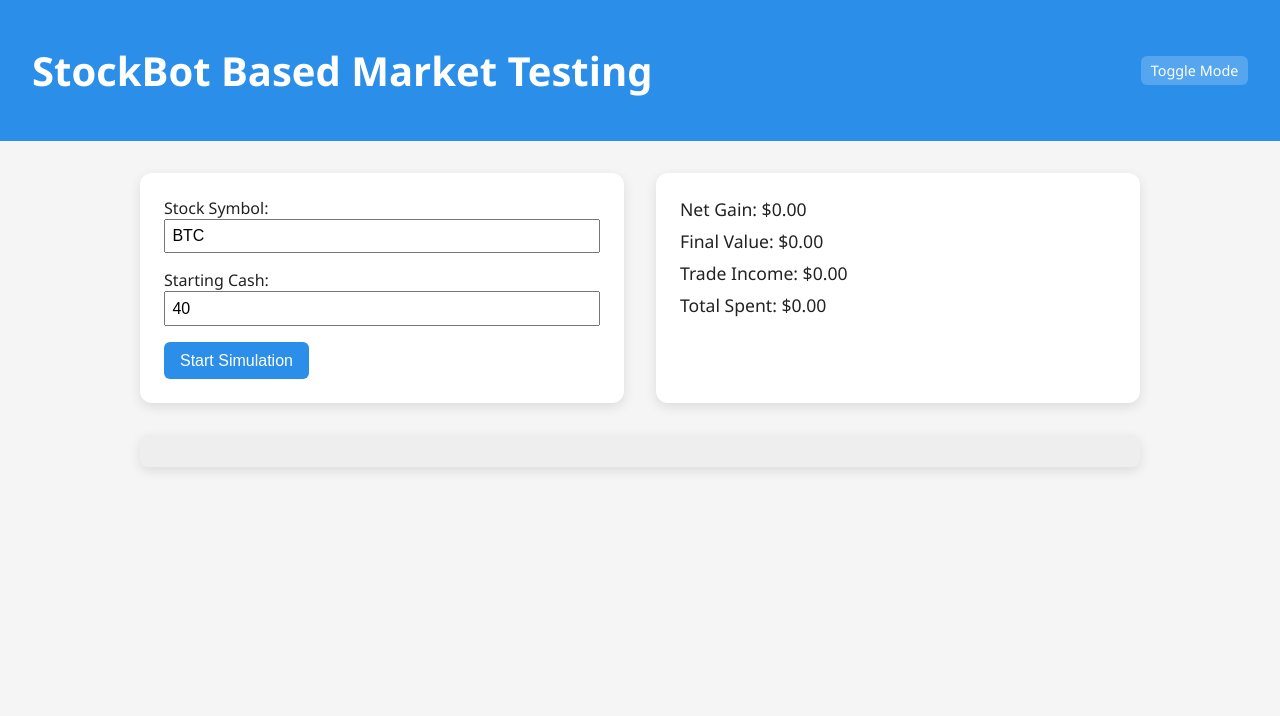
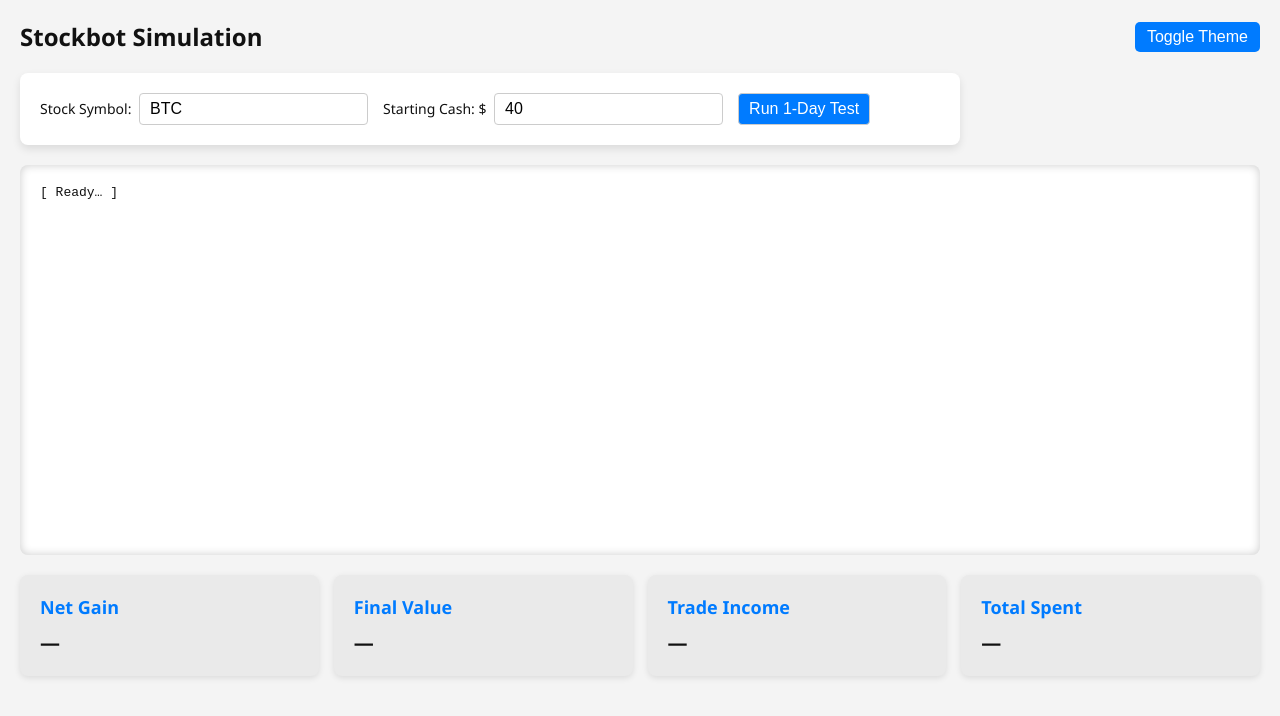
Before and after one commit to maxhax123/stockbottest, a plain HTML site: page index.html in a window 1280 px wide. Drawn offline with Linux system fonts and the light colour scheme.

Commit message:
Update index.html

```diff
--- a/index.html
+++ b/index.html
@@ -2,245 +2,224 @@
 <html lang="en">
 <head>
   <meta charset="UTF-8" />
-  <title>stockbot test</title>
+  <title>Stockbot Simulation</title>
   <style>
     :root {
-      --bg-light: #f5f5f5;
-      --bg-dark: #111;
-      --text-light: #222;
-      --text-dark: #eee;
-      --accent: #2b8fe9;
+      --bg: #f4f4f4;
+      --fg: #111;
+      --panel: #fff;
+      --card: #eaeaea;
+      --accent-strong: #007bff;
+      --font-size: 14px;
     }
-
-    html {
-      font-size: 16px;
+    [data-theme="dark"] {
+      --bg: #121212;
+      --fg: #eee;
+      --panel: #1e1e1e;
+      --card: #2a2a2a;
+      --accent-strong: #1faaff;
+      --font-size: 16px;
     }
-
     body {
+      background: var(--bg);
+      color: var(--fg);
+      font-family: 'Segoe UI', sans-serif;
       margin: 0;
-      font-family: "Segoe UI", sans-serif;
-      background-color: var(--bg-light);
-      color: var(--text-light);
-      transition: all 0.3s;
+      padding: 20px;
+      font-size: var(--font-size);
     }
-
-    body.dark {
-      background-color: var(--bg-dark);
-      color: var(--text-dark);
-    }
-
-    header {
-      background-color: var(--accent);
-      color: white;
-      padding: 1rem 2rem;
+    h1 {
+      margin: 0 0 20px;
       display: flex;
       justify-content: space-between;
       align-items: center;
-      font-size: 1.25rem;
+      font-size: 24px;
     }
-
-    .container {
-      padding: 2rem;
-      max-width: 1000px;
-      margin: auto;
-    }
-
-    .dashboard {
-      display: grid;
-      grid-template-columns: 1fr 1fr;
-      gap: 2rem;
-      margin-bottom: 2rem;
-    }
-
-    .card {
-      background: white;
-      border-radius: 12px;
-      box-shadow: 0 4px 12px rgba(0,0,0,0.1);
-      padding: 1.5rem;
-      font-size: 1rem;
-      transition: all 0.3s;
-    }
-
-    body.dark .card {
-      background: #1e1e1e;
-    }
-
-    input, button {
-      font-size: 1rem;
-    }
-
-    input {
-      padding: 0.4rem;
-      margin-bottom: 1rem;
-      width: 100%;
-      box-sizing: border-box;
-    }
-
-    button {
-      padding: 0.6rem 1rem;
-      background: var(--accent);
+    #theme-toggle {
+      padding: 6px 12px;
+      background: var(--accent-strong);
       color: white;
       border: none;
-      border-radius: 6px;
+      border-radius: 5px;
       cursor: pointer;
     }
-
-    #log {
-      background: #eee;
-      color: #222;
-      padding: 1rem;
+    #controls {
+      background: var(--panel);
+      padding: 20px;
       border-radius: 8px;
-      max-height: 300px;
-      overflow-y: auto;
+      margin-bottom: 20px;
+      display: flex;
+      gap: 15px;
+      flex-wrap: wrap;
+      box-shadow: 0 4px 8px rgba(0, 0, 0, 0.1);
+      width: 100%;
+      max-width: 900px;
+    }
+    label { margin-right: 4px; }
+    input, button {
+      padding: 6px 10px;
+      font-size: 16px;
+      border: 1px solid #ccc;
+      border-radius: 4px;
+      background: white;
+    }
+    button { background: var(--accent-strong); color: white; cursor: pointer; }
+    #console {
+      background: var(--panel);
+      padding: 20px;
+      height: 350px;
+      overflow-y: scroll;
+      font-family: monospace;
+      font-size: 13px;
       white-space: pre-wrap;
-      font-family: monospace;
-      font-size: 0.9rem;
+      border-radius: 8px;
+      box-shadow: inset 0 0 10px #0003;
+      margin-bottom: 20px;
     }
-
-    body.dark #log {
-      background: #222;
-      color: #ddd;
+    #stats {
+      display: flex;
+      gap: 15px;
+      flex-wrap: wrap;
+      justify-content: space-between;
     }
-
-    .stat {
-      font-size: 1.1rem;
-      margin-bottom: 0.5rem;
+    .card {
+      background: var(--card);
+      padding: 20px;
+      border-radius: 8px;
+      flex: 1 1 220px;
+      box-shadow: 0 2px 6px rgba(0,0,0,0.1);
     }
-
-    .toggle-mode {
-      cursor: pointer;
-      padding: 0.3rem 0.6rem;
-      border-radius: 6px;
-      background: rgba(255,255,255,0.2);
-      font-size: 0.9rem;
+    .card h3 {
+      margin: 0 0 10px;
+      font-size: 18px;
+      color: var(--accent-strong);
+    }
+    .card p {
+      margin: 0;
+      font-size: 20px;
+      font-weight: bold;
     }
   </style>
 </head>
 <body>
-  <header>
-    <h1>StockBot Based Market Testing</h1>
-    <div class="toggle-mode" onclick="toggleMode()">Toggle Mode</div>
-  </header>
+  <h1>
+    Stockbot Simulation
+    <button id="theme-toggle">Toggle Theme</button>
+  </h1>
 
-  <div class="container">
-    <div class="dashboard">
-      <div class="card">
-        <label>Stock Symbol:</label>
-        <input type="text" id="stock-symbol" value="BTC">
-        <label>Starting Cash:</label>
-        <input type="number" id="starting-cash" value="40" min="1">
-        <button onclick="fetchData()">Start Simulation</button>
+  <div id="controls">
+    <div>
+      <label for="symbol">Stock Symbol:</label>
+      <input type="text" id="symbol" value="BTC">
     </div>
 
-      <div class="card">
-        <div class="stat" id="net-gain">Net Gain: $0.00</div>
-        <div class="stat" id="final-value">Final Value: $0.00</div>
-        <div class="stat" id="trade-income">Trade Income: $0.00</div>
-        <div class="stat" id="total-spent">Total Spent: $0.00</div>
-      </div>
+    <div>
+      <label for="cash">Starting Cash: $</label>
+      <input type="number" id="cash" value="40" min="1">
     </div>
 
-    <div id="log" class="card" style="grid-column: span 2;"></div>
+    <button onclick="start()">Run 1-Day Test</button>
+  </div>
+
+  <div id="console">[ Ready… ]</div>
+
+  <div id="stats">
+    <div class="card"><h3>Net Gain</h3><p id="stat-net">—</p></div>
+    <div class="card"><h3>Final Value</h3><p id="stat-value">—</p></div>
+    <div class="card"><h3>Trade Income</h3><p id="stat-income">—</p></div>
+    <div class="card"><h3>Total Spent</h3><p id="stat-spent">—</p></div>
   </div>
 
   <script>
-    const logEl = document.getElementById("log");
+    const consoleDiv = document.getElementById("console");
+    const log = msg => {
+      consoleDiv.textContent += msg + "\n";
+      consoleDiv.scrollTop = consoleDiv.scrollHeight;
+    };
 
-    function log(msg) {
-      logEl.textContent += msg + "\n";
-      logEl.scrollTop = logEl.scrollHeight;
-    }
+    const stats = {
+      net: document.getElementById("stat-net"),
+      value: document.getElementById("stat-value"),
+      income: document.getElementById("stat-income"),
+      spent: document.getElementById("stat-spent"),
+    };
 
-    function updateStats(net, final, income, spent) {
-      document.getElementById("net-gain").textContent = `Net Gain: $${net.toFixed(2)}`;
-      document.getElementById("final-value").textContent = `Final Value: $${final.toFixed(2)}`;
-      document.getElementById("trade-income").textContent = `Trade Income: $${income.toFixed(2)}`;
-      document.getElementById("total-spent").textContent = `Total Spent: $${spent.toFixed(2)}`;
-    }
-
-    async function fetchData() {
-      const symbol = document.getElementById("stock-symbol").value.toUpperCase();
-      const startingCash = parseFloat(document.getElementById("starting-cash").value);
-      log(`Fetching 1-day history for ${symbol}...`);
+    async function start() {
+      consoleDiv.textContent = "[ Fetching 1-day history… ]";
+      const symbol = document.getElementById("symbol").value.toUpperCase();
+      const startingCash = parseFloat(document.getElementById("cash").value);
       const url = `https://corsproxy.io/?https://query1.finance.yahoo.com/v8/finance/chart/${symbol}?range=1d&interval=1m`;
 
       try {
         const res = await fetch(url);
         const data = await res.json();
+        const ts = data.chart.result[0].timestamp;
+        const cl = data.chart.result[0].indicators.quote[0].close;
+        const entries = ts.map((t,i) => ({
+          time: new Date(t*1000).toLocaleTimeString([], {hour:'2-digit', minute:'2-digit'}),
+          price: cl[i]
+        })).filter(e=>e.price);
 
-        const timestamps = data.chart.result[0].timestamp;
-        const prices = data.chart.result[0].indicators.quote[0].close;
-
-        const entries = timestamps.map((t, i) => ({
-          timestamp: new Date(t * 1000).toLocaleTimeString([], { hour: '2-digit', minute: '2-digit' }),
-          price: prices[i]
-        })).filter(e => e.price);
-
-        simulateTrading(entries, startingCash);
-      } catch (err) {
-        log("Error fetching data: " + err);
+        simulate(entries, startingCash);
+      } catch (e) {
+        log("Error fetching data: " + e.message);
       }
     }
 
-    function simulateTrading(data, startingCash) {
-      let cash = startingCash, shares = 0, buyPrice = 0, income = 0, spent = 0;
-      const lookback = 3;
+function simulate(data, startCash) {
+  let cash = startCash, shares = 0, boughtAt = 0, income = 0, spent = 0;
+  const initialPrice = data[0].price;
 
-      for (let i = lookback; i < data.length; i++) {
-        const current = data[i], prev = data[i - 1];
-        const trend = data.slice(i - lookback, i).map(p => p.price);
-        const rising = trend.every((val, idx, arr) => idx === 0 || val > arr[idx - 1]);
+  for (let i = 1; i < data.length; i++) {
+    const cur = data[i], prev = data[i - 1];
 
-        if (rising && cash > 0) {
-          buyPrice = current.price;
-          shares = cash / current.price;
+    // BUY: Price is below initial and no shares held
+    if (shares === 0 && cash > 0 && cur.price < initialPrice) {
+      shares = cash / cur.price;
+      boughtAt = cur.price;
       spent += cash;
-          log(`[${current.timestamp}] BUY at $${buyPrice.toFixed(2)} | Shares: ${shares.toFixed(4)} | Spent: $${cash.toFixed(2)}`);
+      log(`[${cur.time}] BUY @ $${cur.price.toFixed(2)} | Shares: ${shares.toFixed(4)}`);
       cash = 0;
     }
 
-        if (shares > 0 && current.price < prev.price) {
-          const sellPrice = current.price;
-          cash = shares * sellPrice;
-          const profit = (sellPrice - buyPrice) * shares;
+    // SELL: Price above initial and just started to drop
+    else if (shares > 0 && cur.price > initialPrice && cur.price < prev.price) {
+      cash = shares * cur.price;
+      const profit = (cur.price - boughtAt) * shares;
       income += profit;
-          log(`[${current.timestamp}] SELL at $${sellPrice.toFixed(2)} | Profit: $${profit.toFixed(2)} | Total Income: $${income.toFixed(2)}`);
+      log(`[${cur.time}] SELL @ $${cur.price.toFixed(2)} | Profit: $${profit.toFixed(2)}`);
       shares = 0;
-        } else {
-          log(`[${current.timestamp}] HOLD at $${current.price.toFixed(2)}`);
+    }
+
+    // HOLD: Still holding and conditions not met to sell
+    else if (shares > 0) {
+      log(`[${cur.time}] HOLD @ $${cur.price.toFixed(2)}`);
     }
   }
 
-      const finalPrice = data[data.length - 1].price;
-      const finalValue = cash + shares * finalPrice;
-      const net = finalValue - startingCash;
+  const lastPrice = data[data.length - 1].price;
+  const finalVal = cash + shares * lastPrice;
+  const net = finalVal - startCash;
 
-      log(`\n=== FINAL VALUE: $${finalValue.toFixed(2)} | Net Gain: $${net.toFixed(2)} | Trade Income: $${income.toFixed(2)} ===`);
-      log(`Total Spent: $${spent.toFixed(2)}`);
-      updateStats(net, finalValue, income, spent);
+  log(`\n=== FINAL VALUE: $${finalVal.toFixed(2)} | NET GAIN: $${net.toFixed(2)} | INCOME: $${income.toFixed(2)} | SPENT: $${spent.toFixed(2)} ===`);
+
+  stats.net.textContent    = `$${net.toFixed(2)}`;
+  stats.value.textContent  = `$${finalVal.toFixed(2)}`;
+  stats.income.textContent = `$${income.toFixed(2)}`;
+  stats.spent.textContent  = `$${spent.toFixed(2)}`;
 }
 
-    function toggleMode() {
-      const dark = document.body.classList.toggle("dark");
-      localStorage.setItem("darkMode", dark ? "true" : "false");
-    }
 
-    window.onload = () => {
-      if (localStorage.getItem("darkMode") === "true") {
-        document.body.classList.add("dark");
-      }
+
+
+    // Theme toggle
+    const themeBtn = document.getElementById("theme-toggle");
+    themeBtn.onclick = () => {
+      const next = document.documentElement.getAttribute("data-theme") === "dark" ? "light" : "dark";
+      document.documentElement.setAttribute("data-theme", next);
+      localStorage.setItem("theme", next);
     };
-  </script>
-<script>
-  window.addEventListener('load', () => {
-    const styleLockElements = document.querySelectorAll('body, input, button, label, #log, .card');
-    styleLockElements.forEach(el => {
-      const computed = getComputedStyle(el);
-      el.style.fontSize = computed.fontSize;
-      el.style.fontFamily = computed.fontFamily;
-      el.style.lineHeight = computed.lineHeight;
-    });
-  });
+    document.documentElement.setAttribute("data-theme", localStorage.getItem("theme") || "light");
   </script>
 </body>
 </html>
```
Lines whose indentation alone changed are shown as unchanged.
